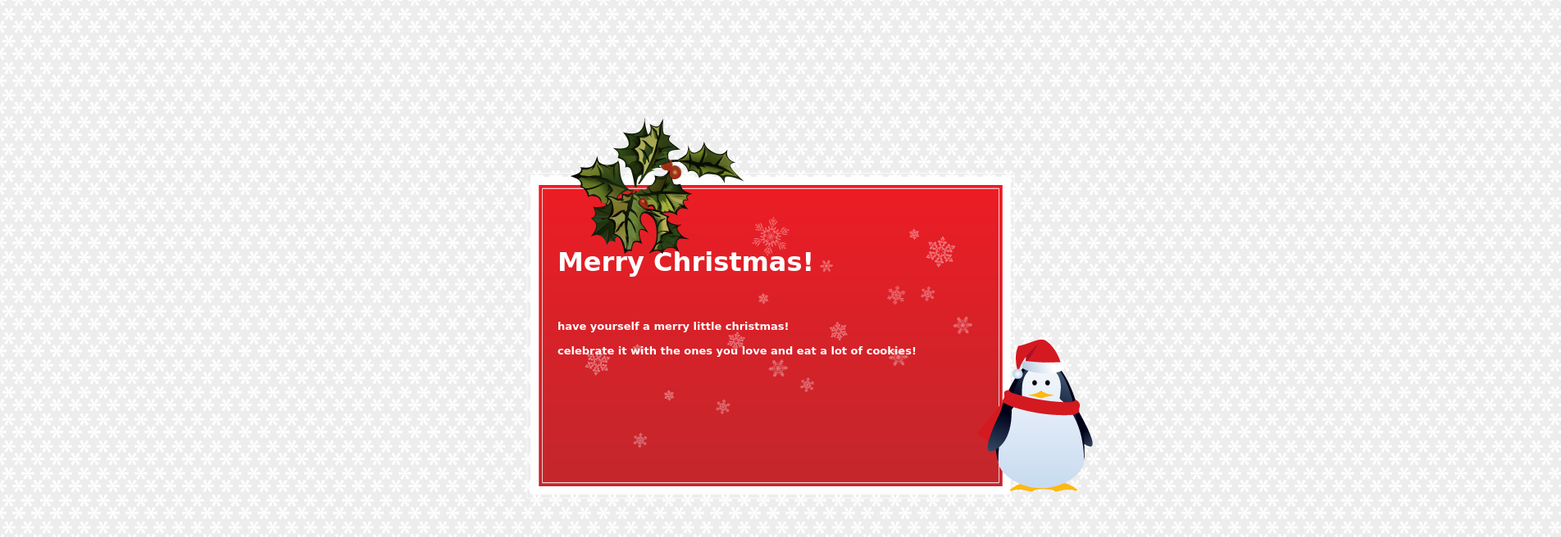
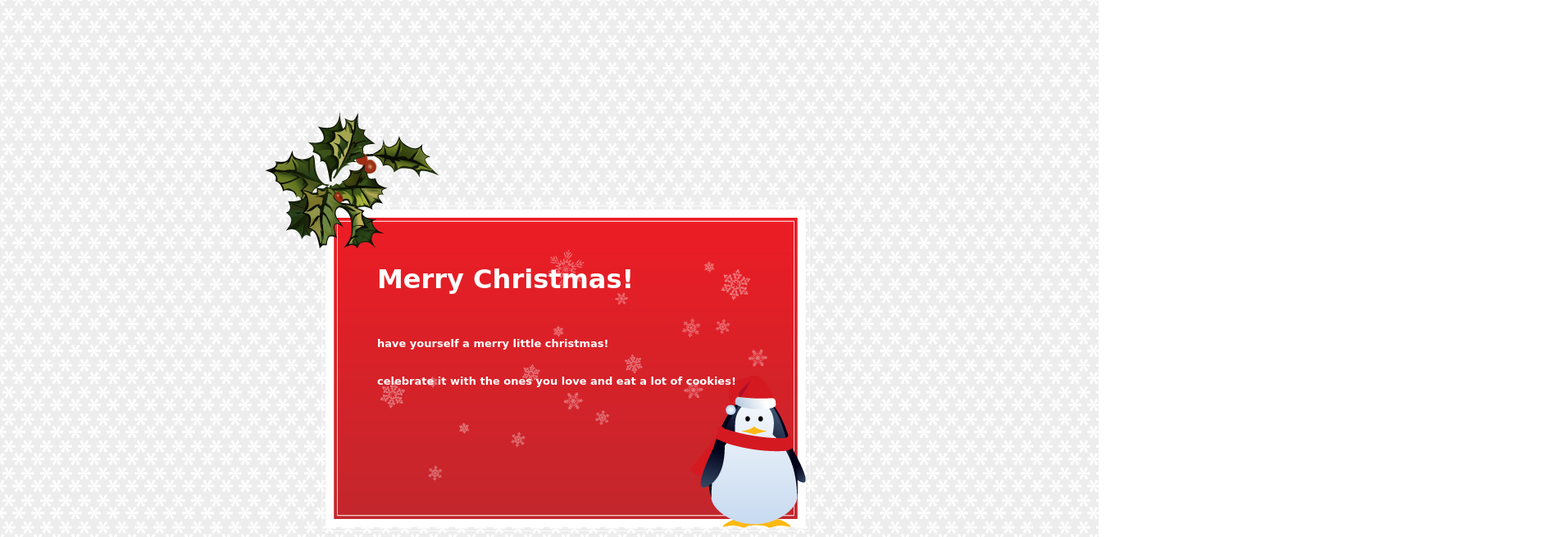
Before and after one commit to GinaCrivellin/EIA1-WiSe20-21, a plain HTML site: page Steckbrief/04/04_Station_1.htm in a window 1280 px wide. Shown: the top 656 px of the page at 82% size, 1904 px wide, since content can reach past the window. Drawn offline with Linux system fonts and the light colour scheme.

Commit message:
Station 1

```diff
--- a/Steckbrief/04/04_Station_1.htm
+++ b/Steckbrief/04/04_Station_1.htm
@@ -13,47 +13,50 @@ h2{
 }
 
 .flexbox-Karte{
-    position: relative;
-    justify-content: center;
-    align-items: center;
-    transform: translate(50%,50%);
+    position: absolute;
+    top: 50%;
+    left: 50%;
+    transform: translate(-50%, -50%);
+    width: 500px;
+    height: 300px;
+    padding: 50px;
 }
 
 .KartenelementP{
-    position: absolute;
-    right: 570px;
-    top: 200px;
+    position: relative;
+    right: -450px;
+    top: -200px;
 }
 
 .KartenelementB{
-    position: absolute;
-    right: 990px;
-    top: -70px;
+    position: relative;
+    right: 70px;
+    top: -850px;
 }
 
 .Schrift{
-    position: absolute;
+    position: relative;
     top: 100px;
     color: white;
     font-family: cursive;
-    top: 70px;
-    left: 40px;
+    top: -550px;
+    left: 70px;
 }
 
 .Schrift2{
-    position: absolute;
+    position: relative;
     color: white;
     font-family: cursive;
-    top: 170px;
-    left: 40px;
+    top: -520px;
+    left: 70px;
 }
 
 .Schrift3{
-    position: absolute;
+    position: relative;
     color: white;
     font-family: cursive;
-    top: 200px;
-    left: 40px;
+    top: -500px;
+    left: 70px;
 }
 </style>
 </head>
```
Also changed, not shown: 1 other file.
